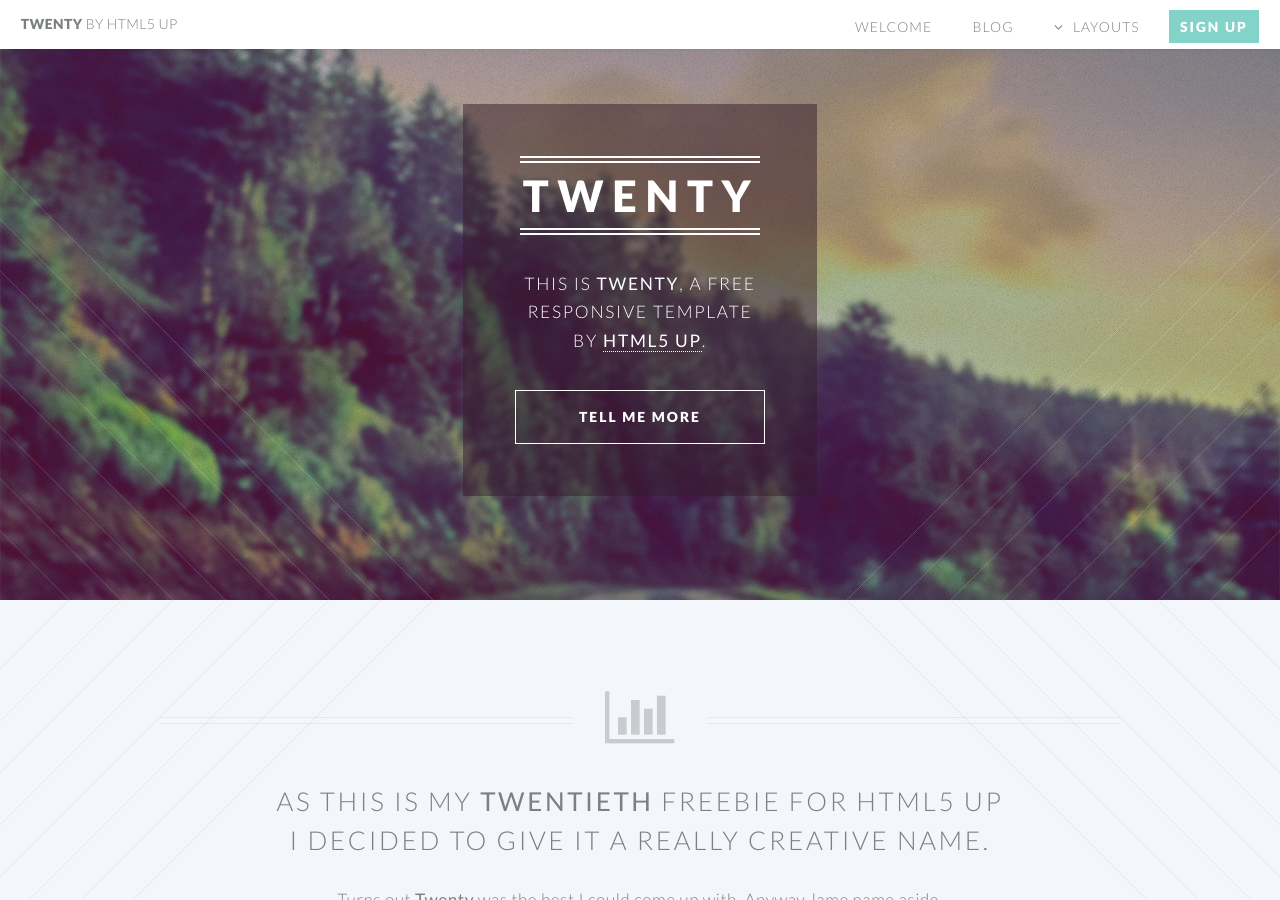
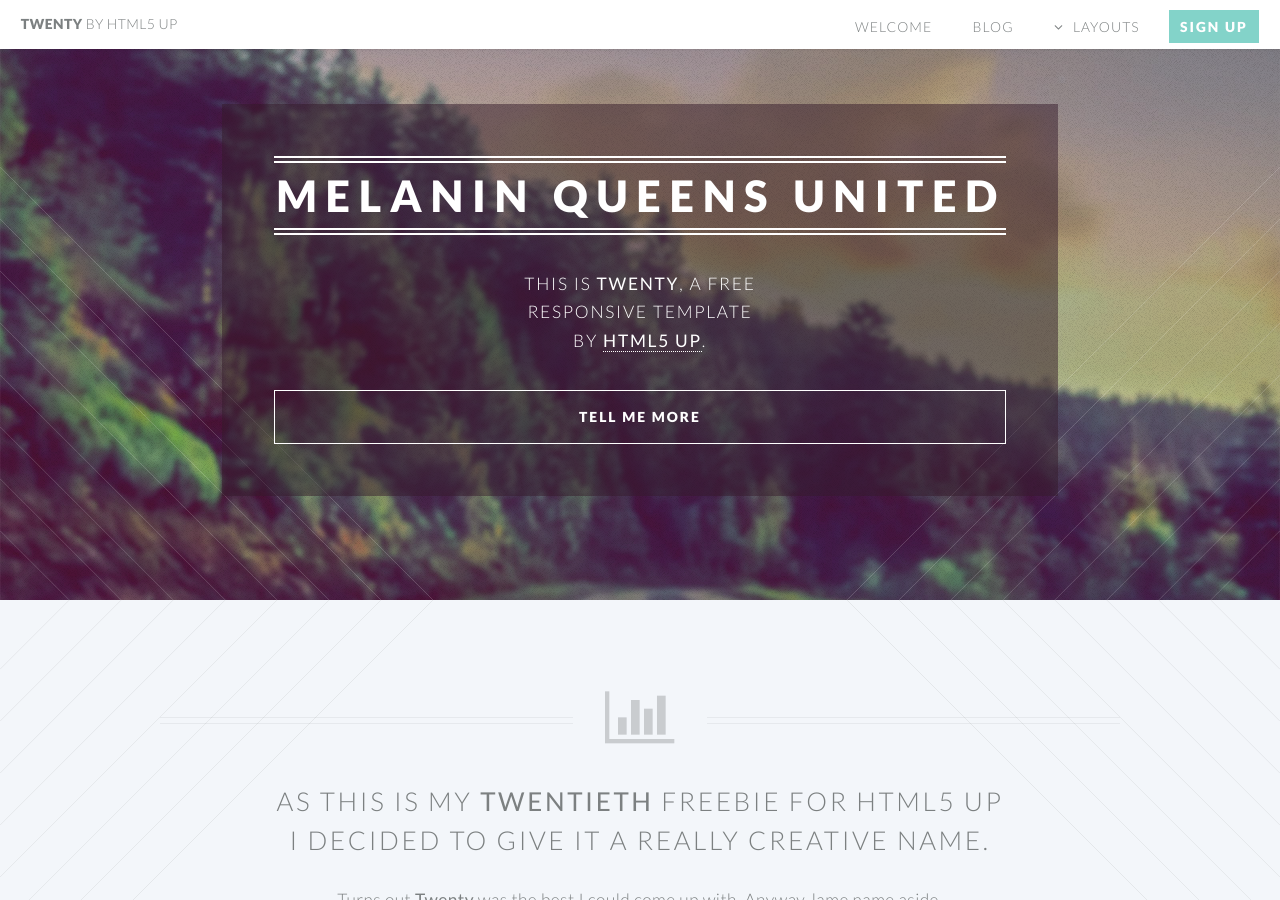
Before and after one commit to melaninqueensunited/melaninqueensunited.github.io, a Jekyll site: the page built from index.html, in a window 1280 px wide and 900 px high. Built offline with Jekyll 4.4.1, drawn with Linux system fonts in a browser that asks for light colours.

Commit message:
imported Jekyll blog template

```diff
--- a/_includes/banner.html
+++ b/_includes/banner.html
@@ -10,7 +10,7 @@
     <div class="inner">
 
         <header>
-            <h2>TWENTY</h2>
+            <h2>Melanin Queens United</h2>
         </header>
         <p>This is <strong>Twenty</strong>, a free
         <br />
--- a/left-sidebar.html
+++ b/left-sidebar.html
@@ -1,3 +1,4 @@
+
 <!DOCTYPE HTML>
 <!--
 	Twenty by HTML5 UP
@@ -6,9 +7,9 @@
 -->
 <html>
 	<head>
-		<title>Left Sidebar - Twenty by HTML5 UP</title>
+		<title>Left Sidebar - Melanin Queens United</title>
 		<meta http-equiv="content-type" content="text/html; charset=utf-8" />
-		<meta name="description" content="" />
+		<meta name="description" content="Melanin Queens United Blog by Inami" />
 		<meta name="keywords" content="" />
 		<!--[if lte IE 8]><script src="css/ie/html5shiv.js"></script><![endif]-->
 		<script src="js/jquery.min.js"></script>
```
